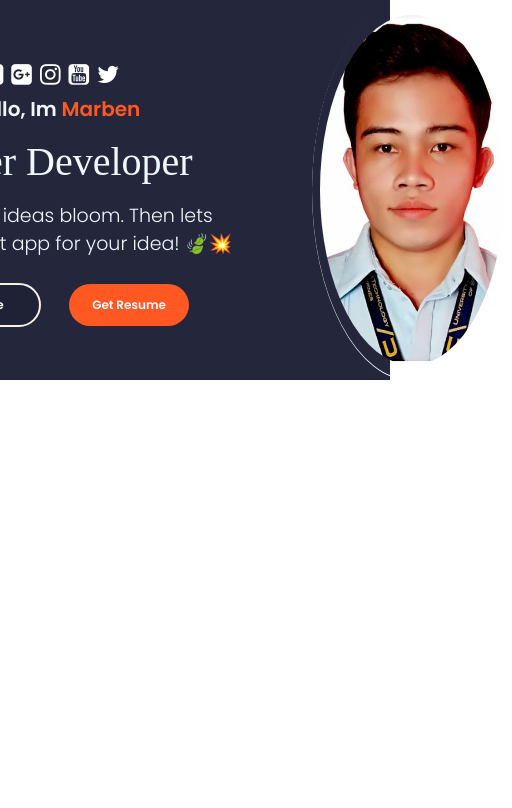
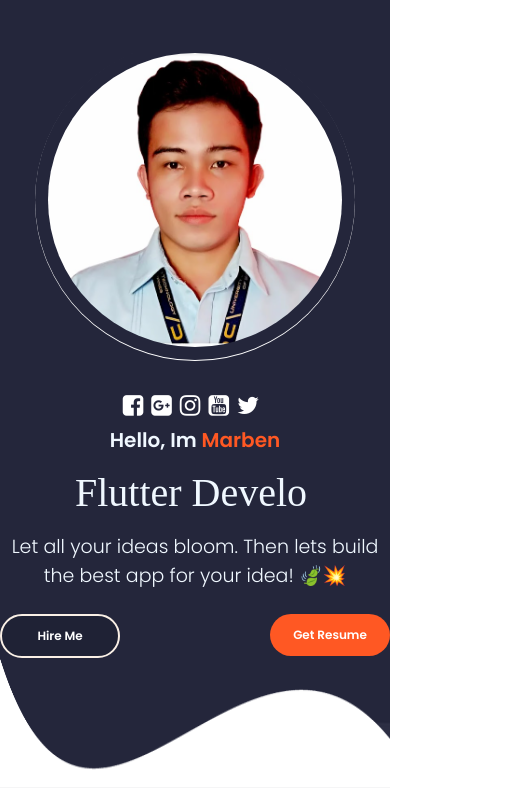
Before and after one commit to MarVills/React_Portfolio, a React (Create React App) app: page / in a window 390 px wide. Shown: the top 808 px of the page, 512 px wide, since content can reach past the window. Built offline with nearby package versions, Linux system fonts and the light colour scheme; a web font is replaced by a local one.

Commit message:
home profile updated. building on process

```diff
--- a/src/App.js
+++ b/src/App.js
@@ -1,11 +1,11 @@
-import Profile from './PortfolioContainer/Home/Profile';
 import './App.css';
-
+// import Home from './PortfolioContainer/Home/Home';
+import PortfolioContainer from './PortfolioContainer/PortfolioContainer';
 
 function App() {
   return (
     <div className="App">
-     <Profile />
+      <PortfolioContainer />
     </div>
   );
 }
--- /dev/null
+++ b/src/PortfolioContainer/Home/Footer/Footer.css
@@ -0,0 +1,22 @@
+.footer-container{
+  height: 17.8%;
+  width: 100%;
+  overflow: hidden;
+  display: flex;
+  justify-content: center;
+}
+.footer-parent{
+  width: 100%;
+  height: 100%;
+  max-width: 1920px;
+}
+.footer-parent img{
+  max-width: 100%;
+  height: 130px;
+}
+@media only screen and (max-width: 1110px){
+  .footer-parent{
+    display: flex;
+    align-items: flex-end;
+  }
+}
--- /dev/null
+++ b/src/PortfolioContainer/Home/Footer/Footer.js
@@ -0,0 +1,13 @@
+
+import React from 'react';
+import './Footer.css';
+
+export default function Footer() {
+  return (
+    <div className='footer-container'>
+      <div className='footer-parent'>
+        <img src={require("../../../assets/Home/shape-bg.png")} alt="no internet connection" />
+      </div>
+    </div>
+  )
+}
--- /dev/null
+++ b/src/PortfolioContainer/Home/Home.css
@@ -0,0 +1,8 @@
+.home-container{
+  display: flex;
+  flex-direction: column;
+  justify-content: space-between;
+  /* height: 50v !important; */
+  min-height: 670px;
+  background-image: url("../../assets/Home/bg.jpg");
+}
--- /dev/null
+++ b/src/PortfolioContainer/Home/Home.js
@@ -0,0 +1,13 @@
+import React from 'react';
+import Profile from './Profile/Profile';
+import Footer from './Footer/Footer';
+import './Home.css';
+
+export default function Home() {
+  return (
+    <div className='home-container'>
+      <Profile />
+      <Footer />
+    </div>
+  )
+}
--- a/src/PortfolioContainer/Home/Profile.css
+++ b/src/PortfolioContainer/Home/Profile/Profile.css
@@ -5,7 +5,6 @@
   justify-content: center;
   height: 10%;
   min-height: fit-content;
-  background-image: url("../../assets//Home/bg.jpg");
 }
 .profile-parent{
   display: flex;
@@ -39,7 +38,6 @@
 }
 .profile-options .highlighted-btn{
   margin: 0 0 0 28px;
-
 }
 .profile-options .highlighted-btn:hover{
   margin: 0 0 0 28px;
@@ -59,7 +57,7 @@
 .profile-picture-background{
   height: 92%;
   width: 92%;
-  background-image: url('../../assets/Home/profilephoto.png');
+  background-image: url('../../../assets/Home/profilephoto.png');
   background-size: cover;
   border-radius: 50%;
   background-repeat: no-repeat;
@@ -94,3 +92,42 @@
     z-index: 700;
   }
 }
+@media screen and (max-width: 910px){
+  .profile-picture{
+    height: 320px;
+    width: 320px;
+    margin: 0 0 0 4px;
+  }
+}
+@media screen and (max-width: 810px){
+  .profile-picture{
+    margin: 0 !important;
+  }
+  .profile-parent{
+    flex-direction: column-reverse;
+    margin: 40px 0 0 0;
+  }
+  .profile-options{
+    display: flex;
+    justify-content: space-between;
+  }
+  .profile-details{
+    margin: 25px 0 0;
+  }
+  .profile-options .highlighted-btn{
+    margin: 0 !important;
+  }
+  .profile-options, .profile-details-role{
+    text-align: center;
+  }
+}
+@media screen and (max-width: 375px){
+  .profile-picture{
+    height: 275px;
+    width: 275px;
+    margin-top: -90px;
+  }
+  .profile-details{
+    width: 90%;
+  }
+}
--- /dev/null
+++ b/src/PortfolioContainer/PortfolioContainer.js
@@ -0,0 +1,19 @@
+import React from 'react';
+import {TOTAL_SCREENS} from '../utilities/commonUtils';
+
+export default function PortfolioContainer() {
+
+  const mapAllScreens = () => {
+    return (
+      TOTAL_SCREENS.map((screen)=>
+      (screen.component) ? <screen.component screenName={screen.screen_name}key={screen.screen_name}
+      id={screen.screen_name}/> : <div key={screen.screen_name}></div>
+      )
+    )
+  }
+  return (
+    <div className='portfolio-container'>
+      {mapAllScreens()}
+    </div>
+  )
+}
--- /dev/null
+++ b/src/utilities/commonUtils.js
@@ -0,0 +1,20 @@
+import Home from "../PortfolioContainer/Home/Home"
+
+export const TOTAL_SCREENS = [
+  {
+    screen_name: "Home",
+    component: Home,
+  },
+  // {
+  //   screen_name: "Resume",
+  //   copmonent: Resume,
+  // }
+];
+
+export const GET_SCREEN_INDEX =  (screen_name)=>{
+  if(!screen_name) return -1
+  for(let i=0; i<TOTAL_SCREENS.length; i++){
+    if(TOTAL_SCREENS[i].screen_name === screen_name) return i
+  }
+  return -1;
+}
```
Also changed, not shown: src/PortfolioContainer/Home/Profile/Profile.js (renamed from src/PortfolioContainer/Home/Profile.js).
